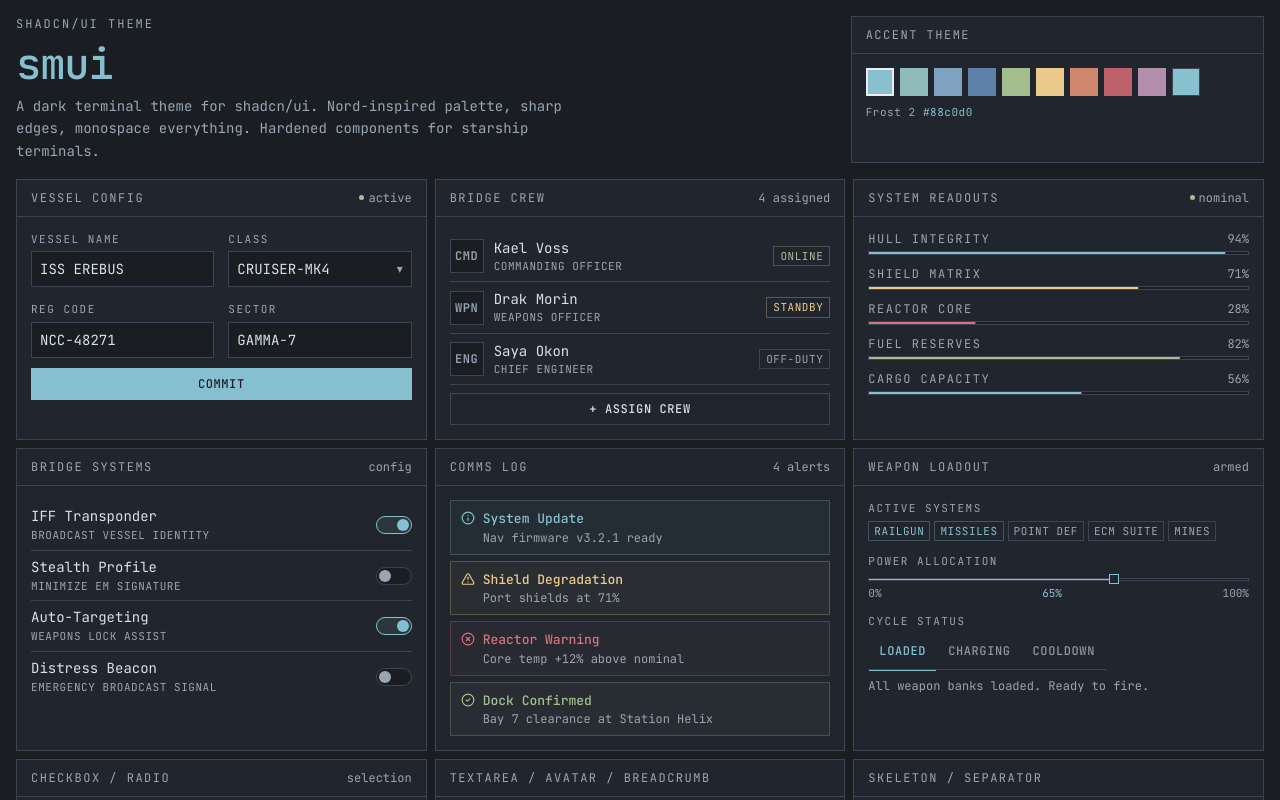
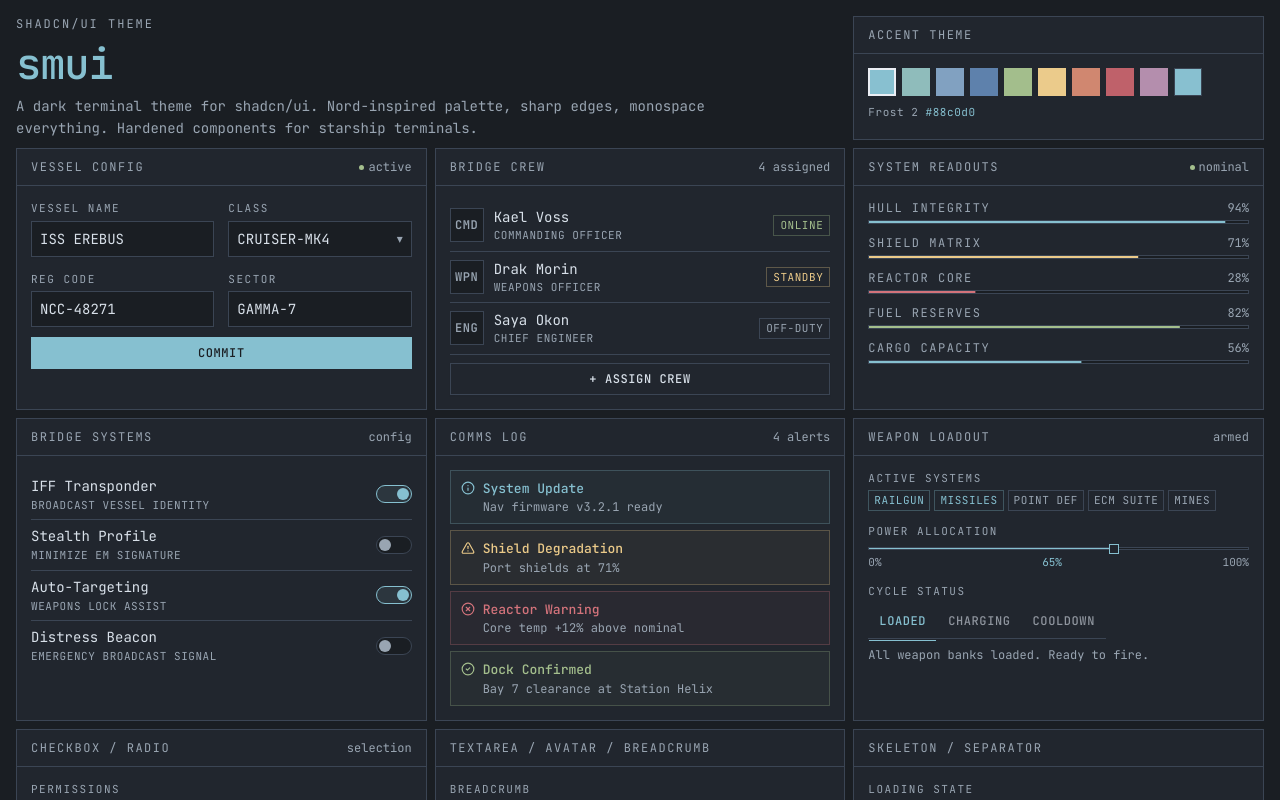
Before and after one commit to statico/smui, a Next.js app in the folder demo/: page /screenshot in a window 1280 px wide. Shown: the top 800 px of the page. Built offline with nearby package versions, Linux system fonts and the light colour scheme.

Commit message:
Merge screenshot header into card grid and retake screenshots
Co-Authored-By: Claude Opus 4.6 <noreply@anthropic.com>

```diff
--- a/demo/src/app/screenshot/page.tsx
+++ b/demo/src/app/screenshot/page.tsx
@@ -30,15 +30,15 @@ export default async function ScreenshotPage({
 
   return (
     <main className="w-full p-4">
-      <div className="grid grid-cols-1 lg:grid-cols-[2fr_1fr] gap-2 mb-4">
-        <div className="flex flex-col justify-center">
+      <div className="grid grid-cols-1 md:grid-cols-2 lg:grid-cols-3 gap-2">
+        <div className="flex flex-col justify-center lg:col-span-2">
           <div className="text-xs text-muted-foreground tracking-[2px] uppercase mb-1.5">
             shadcn/ui theme
           </div>
           <h1 className="text-hero font-medium text-primary tracking-tight leading-tight mb-1">
             smui
           </h1>
-          <p className="text-sm text-muted-foreground leading-relaxed max-w-[600px]">
+          <p className="text-sm text-muted-foreground leading-relaxed max-w-[700px]">
             A dark terminal theme for shadcn/ui. Nord-inspired palette, sharp
             edges, monospace everything. Hardened components for starship
             terminals.
@@ -54,9 +54,6 @@ export default async function ScreenshotPage({
             <AccentPicker variant="grid" initialAccent={initialAccent} />
           </CardContent>
         </Card>
-      </div>
-
-      <div className="grid grid-cols-1 md:grid-cols-2 lg:grid-cols-3 gap-2">
         <VesselConfig />
         <CrewRoster />
         <SystemReadouts />
```
Also changed, not shown: demo/public/screenshot.gif.
